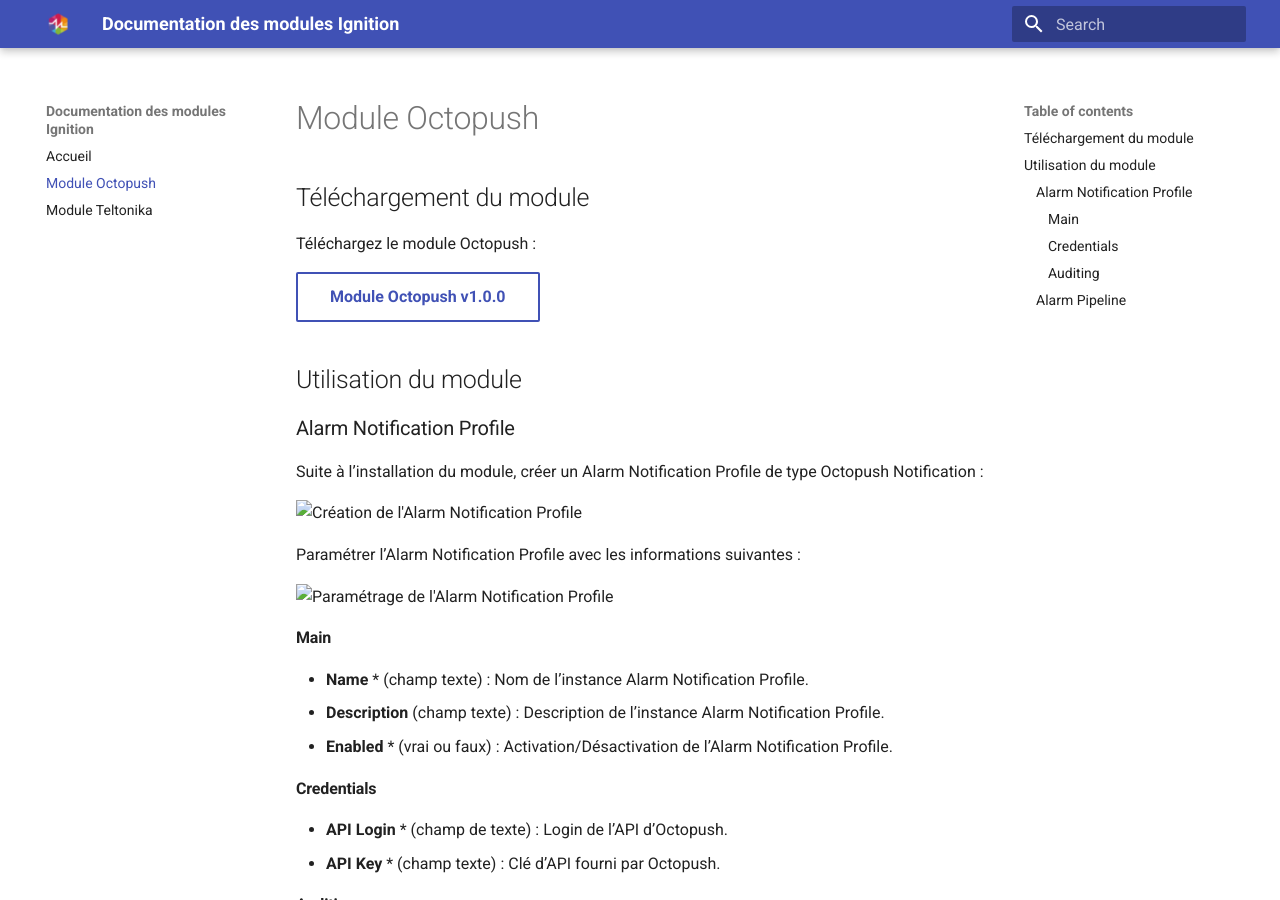
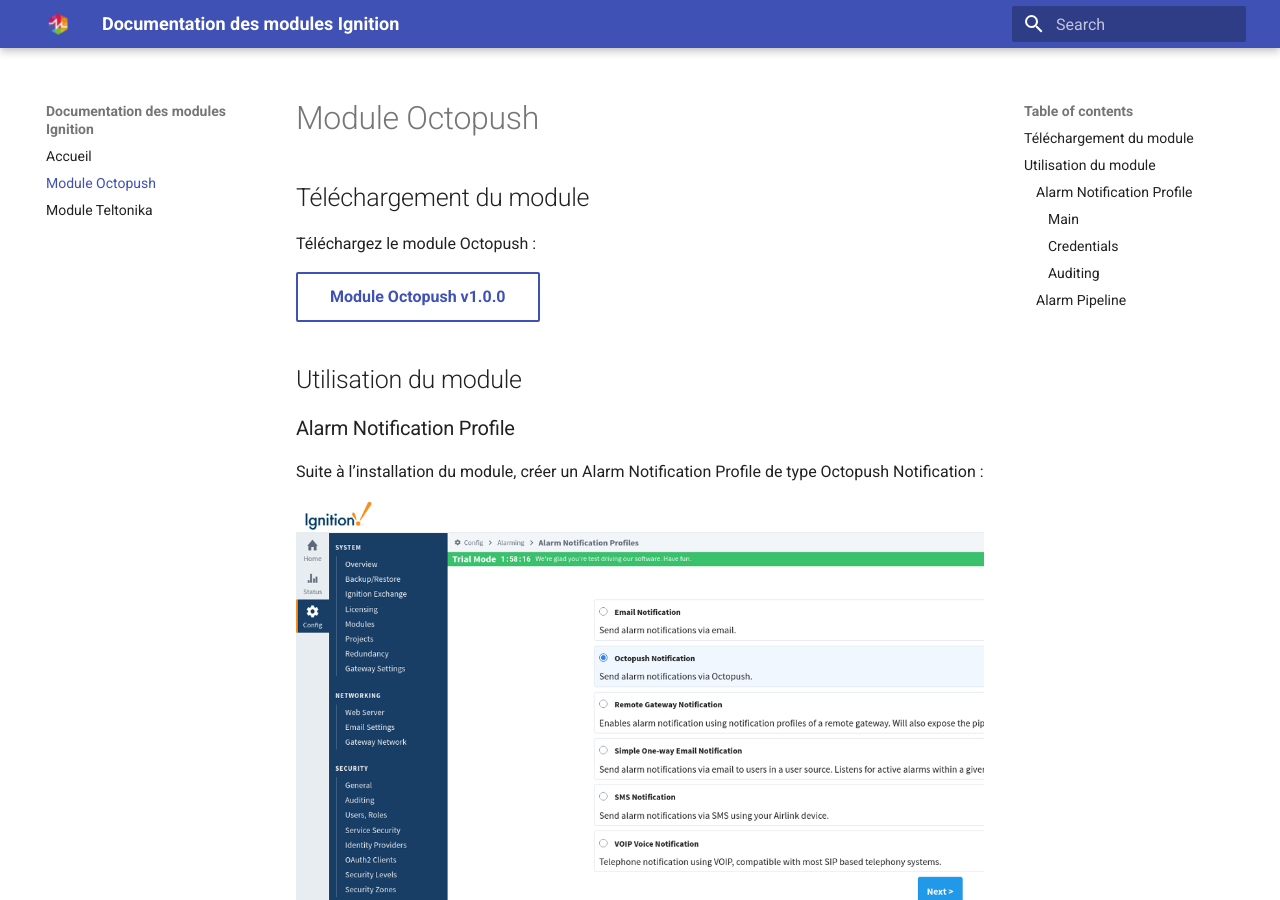
Before and after one commit to operametrix/ignition-modules-docs, an MkDocs documentation site: the page built from docs/module-octopush.md, in a window 1280 px wide and 900 px high. Built offline with MkDocs 1.6.1 and Material for MkDocs 9.7.7, drawn with Linux system fonts in a browser that asks for light colours.

Commit message:
Add module octopush images

```diff
--- a/docs/module-octopush.md
+++ b/docs/module-octopush.md
@@ -14,11 +14,11 @@ Téléchargez le module Octopush :
 
 Suite à l’installation du module, créer un Alarm Notification Profile de type Octopush Notification :
 
-![Création de l'Alarm Notification Profile](/docs/module-octopush/001.png)
+![Création de l'Alarm Notification Profile](images/module-octopush/001.png)
 
 Paramétrer l’Alarm Notification Profile avec les informations suivantes :
 
-![Paramétrage de l'Alarm Notification Profile](/docs/module-octopush/002.png)
+![Paramétrage de l'Alarm Notification Profile](images/module-octopush/002.png)
 
 #### Main
 * **Name** * (champ texte) : Nom de l’instance Alarm Notification Profile.
@@ -36,7 +36,7 @@ Paramétrer l’Alarm Notification Profile avec les informations suivantes :
 
 Ajouter un Notification Block avec Octopush :
 
-![Paramétrage du Notification Block](/docs/module-octopush/003.png)
+![Paramétrage du Notification Block](images/module-octopush/003.png)
 
 * **Message** : Contenu du message à envoyer.
 * **Throttled Message** : Contenu du message à envoyer en cas de multiples Alarm Events.
@@ -53,6 +53,6 @@ La configuration sur l’interface admin d’Octopush des callbacks suivant est
 
 Le format des callbacks est le suivant **https://[IP ou nom de domaine]/system/octopush** :
 
-![Page web Octopush de configuration des callbacks](/docs/module-octopush/004.png)
+![Page web Octopush de configuration des callbacks](images/module-octopush/004.png)
 
 * Test Mode : Configuration du mode simulation de l’API Octopush. Permet de tester le bon fonctionnement de l’API sans envoi effectif de message.
```
Also changed, not shown: docs/images/module-octopush/001.png (added), docs/images/module-octopush/002.png (added), docs/images/module-octopush/003.png (added), docs/images/module-octopush/004.png (added).
